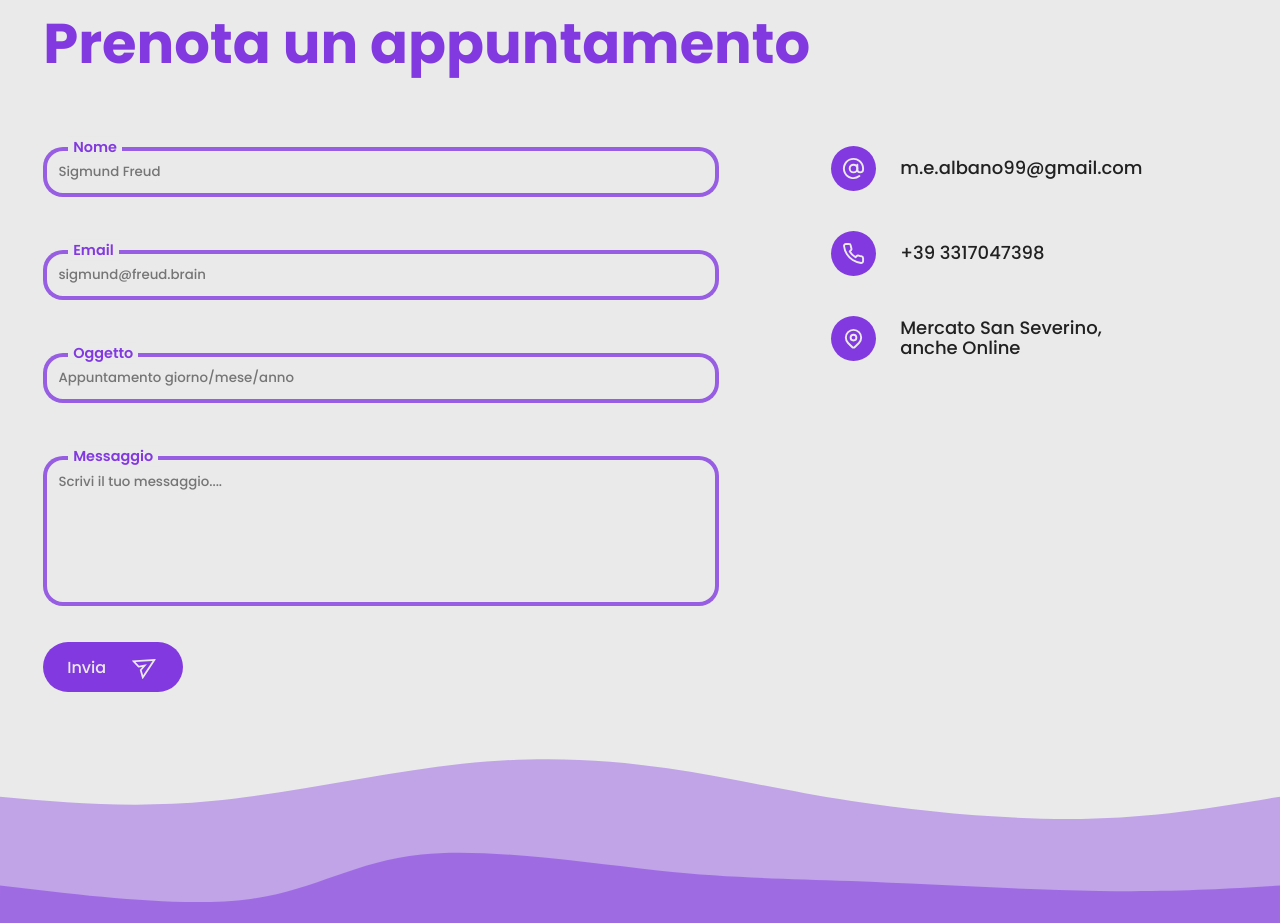
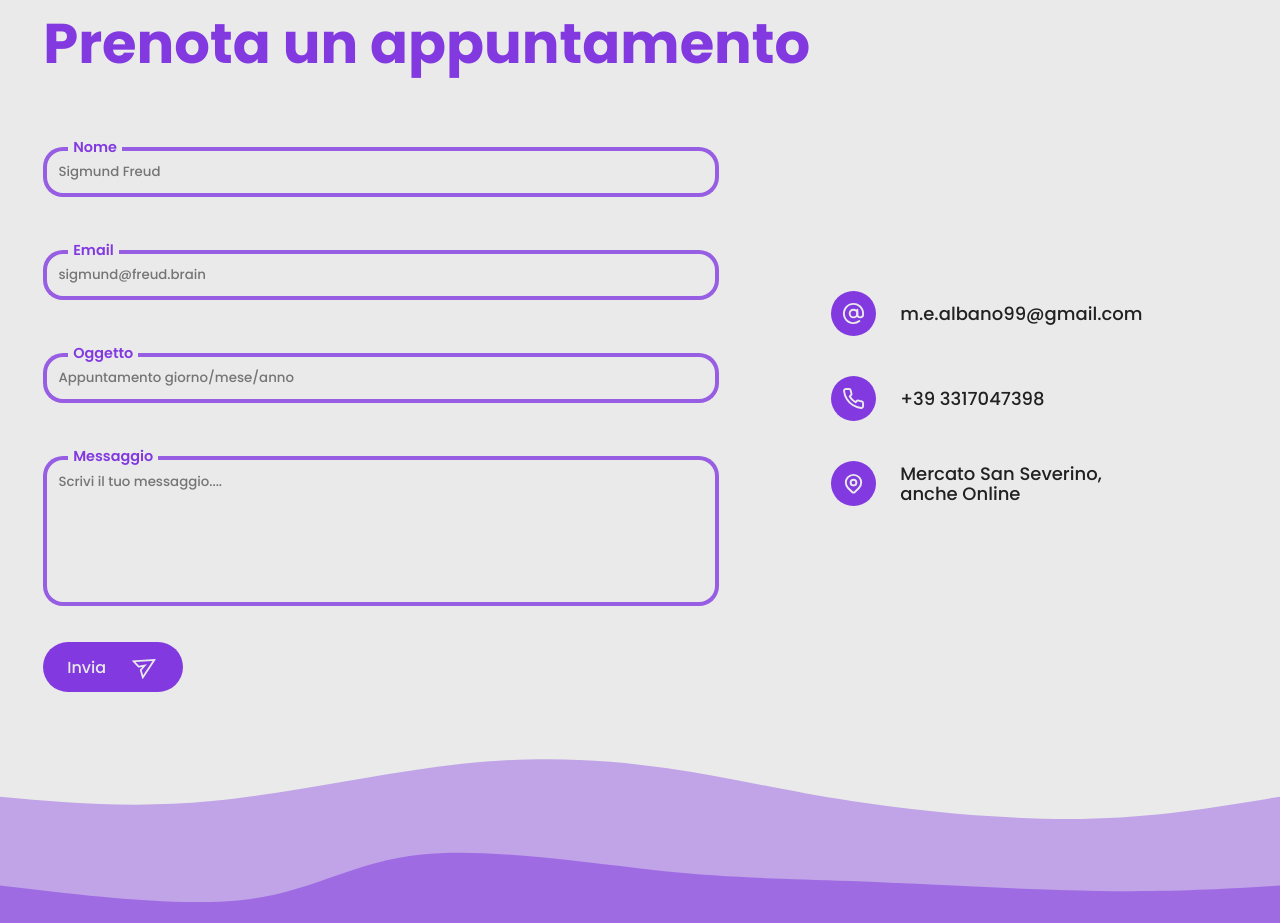
Before and after one commit to gcarda99/psycologist-portfolio, a React (Vite) app: page / in a window 1280 px wide. Shown: the part 3740-4663 px from the top of the page. Built offline with nearby package versions, Linux system fonts and the light colour scheme; no server answers; a web font is replaced by a local one.

Commit message:
fix: center contacts-details on desktop to match mobile layout

```diff
--- a/src/components/Contacts/Contacts.css
+++ b/src/components/Contacts/Contacts.css
@@ -35,7 +35,7 @@
 .contacts-body {
     display: flex;
     flex-direction: row;
-    align-items: flex-start;
+    align-items: center;
     justify-content: flex-start;
     width: 120%;
 }
@@ -123,8 +123,8 @@
 .contacts-details {
     display: flex;
     flex-direction: column;
-    align-items: flex-start;
-    justify-content: flex-start;
+    align-items: center;
+    justify-content: center;
     flex: 0.6;
     box-sizing: border-box;
     padding-left: 7rem;
@@ -177,7 +177,6 @@
 
 /* ── 2K (2560px+) ───────────────────────────────────────── */
 @media (min-width: 2560px) {
-    /* padding uniforme = 6rem su tutte le sezioni, niente max-width sul container */
     .contacts--container {
         padding: 3rem 6rem 4rem;
     }
@@ -189,7 +188,7 @@
 
     .contacts-body {
         width: 100%;
-        align-items: flex-start;
+        align-items: center;
         gap: 4rem;
     }
 
```
